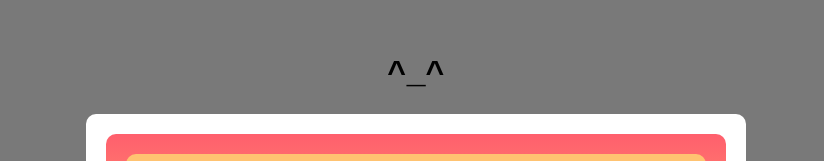
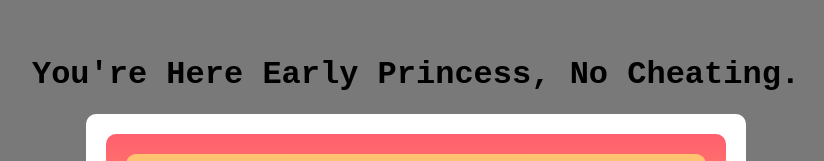
Before and after one commit to pha42/to, a plain HTML site: page index.html in a window 1280 px wide. Shown: the part 126-287 px from the top of the page, without its empty margins (224-1048 px from the left). Drawn offline with Linux system fonts and the light colour scheme; grey boxes are pictures that could not be loaded.

Commit message:
Update index.html

```diff
--- a/index.html
+++ b/index.html
@@ -8,7 +8,7 @@
 
     <body>
         <div class="container">
-            <h1>^_^</h1>
+            <h1>You're Here Early Princess, No Cheating.</h1>
             <div class="frame">
                 <div class="gradient">
                     <div class="video">
```
